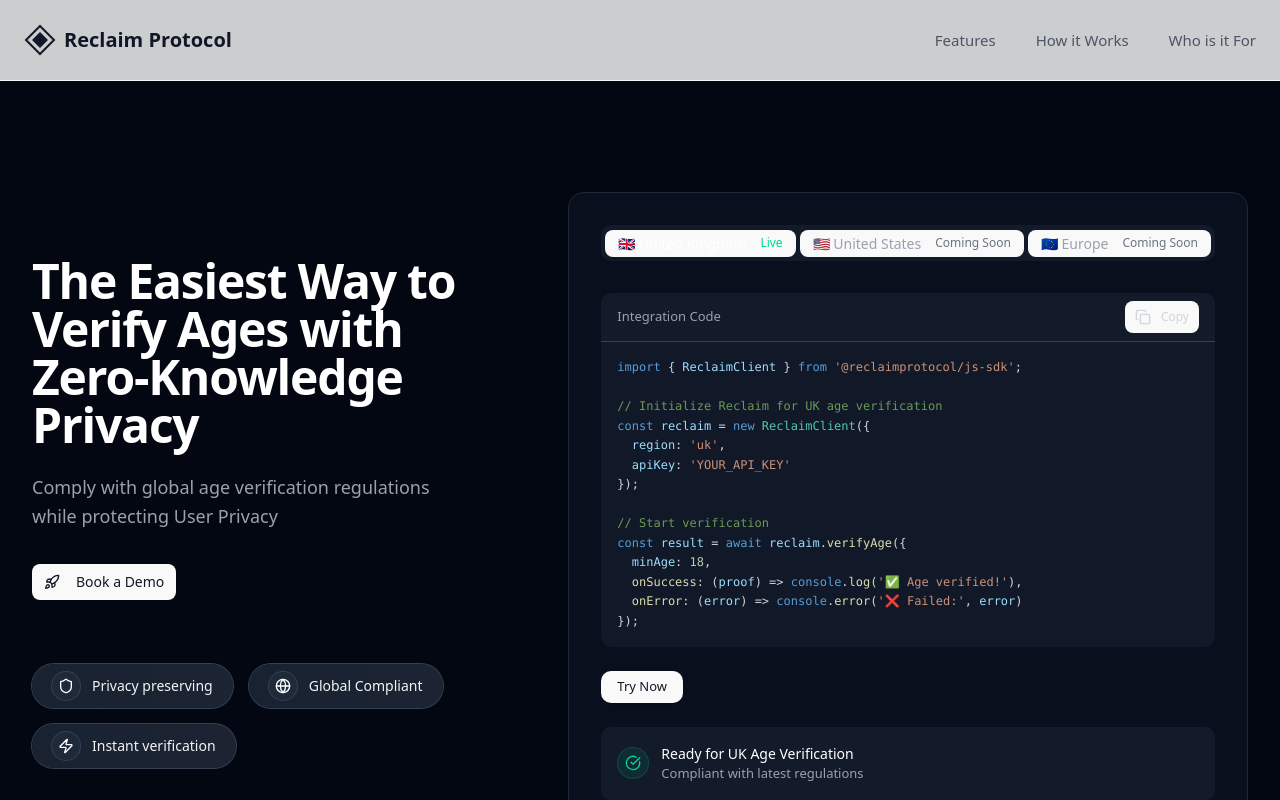
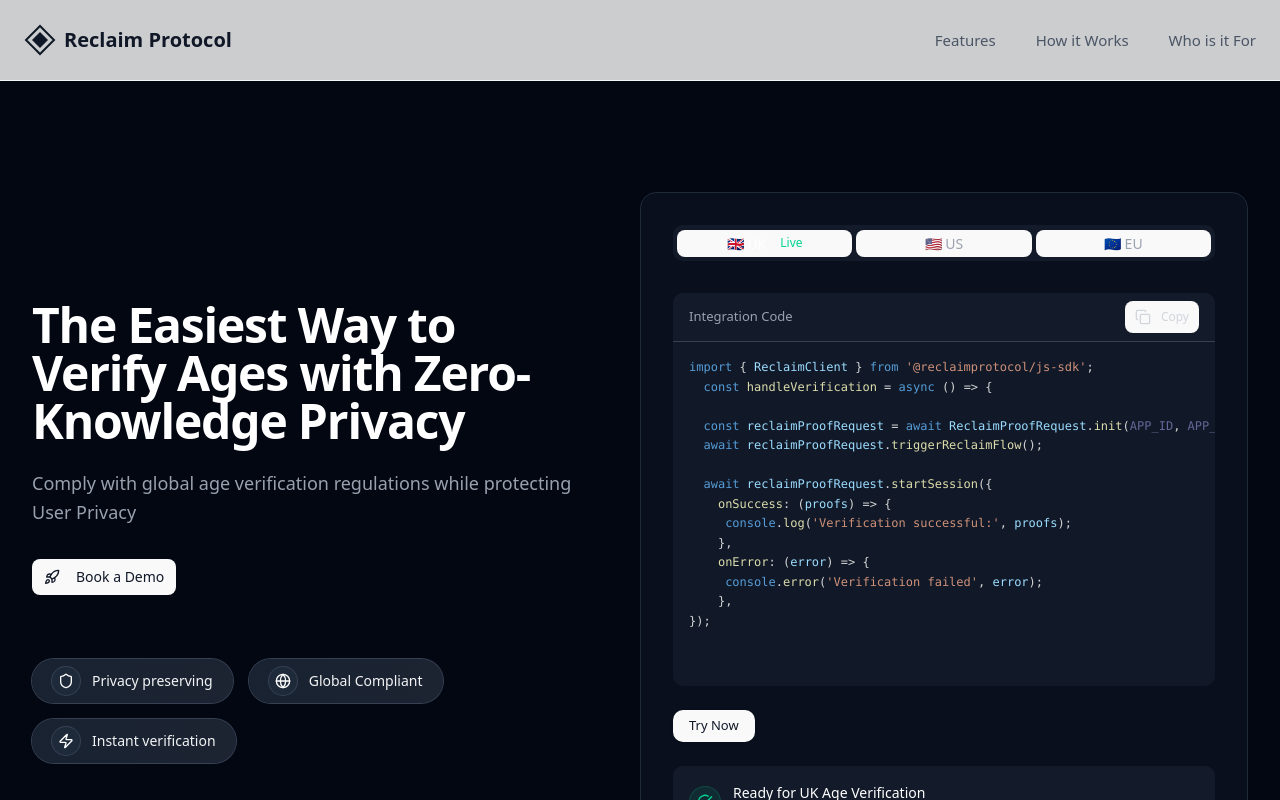
Before and after one commit to Koushith/UK-Age-Verification-MVP, a React (Vite) app: page / in a window 1280 px wide. Shown: the top 800 px of the page. Built offline with nearby package versions, Linux system fonts and the light colour scheme.

Commit message:
adds code snippets

```diff
--- a/src/App.tsx
+++ b/src/App.tsx
@@ -7,19 +7,21 @@
 
 const App = () => {
   const ukCode = `import { ReclaimClient } from '@reclaimprotocol/js-sdk';
+  const handleVerification = async () => {
 
-// Initialize Reclaim for UK age verification
-const reclaim = new ReclaimClient({
-  region: 'uk',
-  apiKey: 'YOUR_API_KEY'
+  const reclaimProofRequest = await ReclaimProofRequest.init(APP_ID, APP_SECRET, PROVIDER_ID);
+  await reclaimProofRequest.triggerReclaimFlow();
+
+  await reclaimProofRequest.startSession({
+    onSuccess: (proofs) => {
+     console.log('Verification successful:', proofs);
+    },
+    onError: (error) => {
+     console.error('Verification failed', error);
+    },
 });
 
-// Start verification
-const result = await reclaim.verifyAge({
-  minAge: 18,
-  onSuccess: (proof) => console.log('✅ Age verified!'),
-  onError: (error) => console.error('❌ Failed:', error)
-});`;
+`;
 
   // extremely small, dependency-free highlighter for demo purposes
 
@@ -87,8 +89,9 @@
               <div className="absolute bottom-0 left-0 right-0 h-px bg-gradient-to-r from-transparent via-gray-800 to-transparent"></div>
             </div>
             <div className="mx-auto max-w-7xl px-6 lg:px-8">
-              <div className="flex flex-col gap-20 lg:flex-row lg:items-center lg:gap-24">
-                <div className="flex-1 space-y-8">
+              <div className="flex flex-col gap-16 lg:flex-row lg:items-center lg:gap-16">
+                {/* Left Section - Text Content */}
+                <div className="w-full lg:w-1/2 space-y-8">
                   <div className="space-y-6">
                     <h1 className="text-4xl font-bold tracking-tight text-white sm:text-5xl">
                       The Easiest Way to Verify Ages with Zero-Knowledge Privacy
@@ -129,7 +132,9 @@
                     </div>
                   </div>
                 </div>
-                <div className="flex-1">
+
+                {/* Right Section - Code Snippet */}
+                <div className="w-full lg:w-1/2">
                   <div className="rounded-2xl border border-gray-800 bg-gray-900/50 p-8">
                     <Tabs defaultValue="uk" className="w-full">
                       <TabsList className="inline-flex w-full items-center justify-start bg-gray-800/50 p-1 rounded-lg gap-1 overflow-x-auto whitespace-nowrap">
@@ -137,7 +142,7 @@
                           value="uk"
                           className="rounded-md px-3 py-1.5 text-[14px] font-medium transition-colors text-gray-400 hover:text-white data-[state=active]:bg-gray-800 data-[state=active]:text-white"
                         >
-                          <span>🇬🇧 United Kingdom</span>
+                          <span>🇬🇧 UK</span>
                           <span className="text-[12px] text-emerald-400 ml-2">Live</span>
                         </TabsTrigger>
 
@@ -145,16 +150,16 @@
                           value="us"
                           className="rounded-md px-3 py-1.5 text-[14px] font-medium transition-colors text-gray-400 hover:text-white data-[state=active]:bg-gray-800 data-[state=active]:text-white"
                         >
-                          <span>🇺🇸 United States</span>
-                          <span className="text-[12px] text-gray-500 ml-2">Coming Soon</span>
+                          <span>🇺🇸 US</span>
+                          {/* <span className="text-[12px] text-gray-500 ml-2">Coming Soon</span> */}
                         </TabsTrigger>
 
                         <TabsTrigger
                           value="eu"
                           className="rounded-md px-3 py-1.5 text-[14px] font-medium transition-colors text-gray-400 hover:text-white data-[state=active]:bg-gray-800 data-[state=active]:text-white"
                         >
-                          <span>🇪🇺 Europe</span>
-                          <span className="text-[12px] text-gray-500 ml-2">Coming Soon</span>
+                          <span>🇪🇺 EU</span>
+                          {/* <span className="text-[12px] text-gray-500 ml-2">Coming Soon</span> */}
                         </TabsTrigger>
                       </TabsList>
 
```
